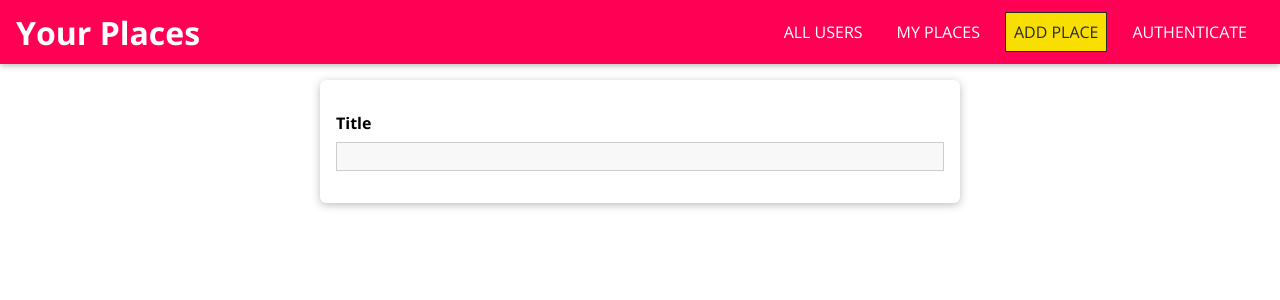
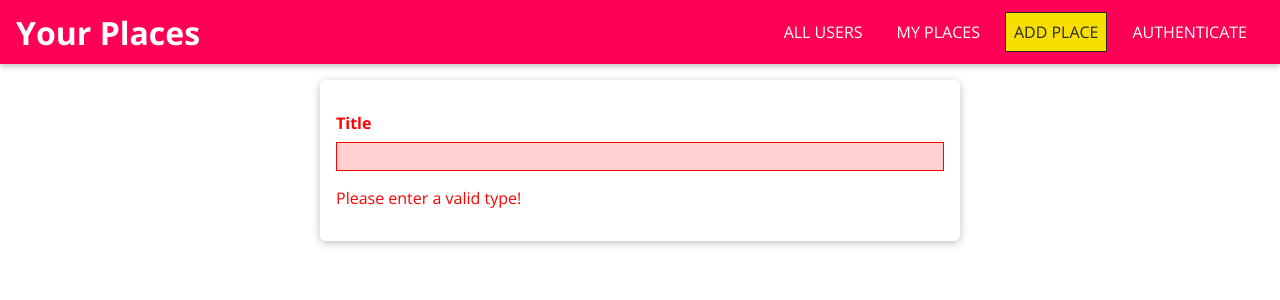
Before and after one commit to leeaanair/MERN-Stack, a React (Create React App) app: page /places/new in a window 1280 px wide. Shown: the top 300 px of the page. Built offline with nearby package versions, Linux system fonts and the light colour scheme.

Commit message:
added form validation

```diff
--- a/src/place/pages/NewPlace.js
+++ b/src/place/pages/NewPlace.js
@@ -6,7 +6,7 @@ import './NewPlace.css';
 const NewPlace = () => {
   return (
     <form className="place-form">
-      <Input element="input" type="text" label="Title" />
+      <Input element="input" type="text" label="Title" validators={[]} errorText="Please enter a valid type!"/>
     </form>
   );
 };
--- a/src/shared/components/FormElements/Input.js
+++ b/src/shared/components/FormElements/Input.js
@@ -1,19 +1,55 @@
-import React from 'react';
+import React, { useReducer } from 'react';
 
 import './Input.css';
+import { validate } from '../../util/validators';
+
+const inputReducer  = (state, action) => {
+
+  switch(action.type){
+    case "CHANGE":
+      return{
+        ...state,
+        value: action.val,
+        isValid: true
+      };
+
+    default:
+    return state;
+  }
+
+};
 
 const Input = props => {
+
+  const [inputState, dispatch] = useReducer(inputReducer, {value:'', isValid:false});
+
+  const changeHandler = event => {
+    dispatch({type: 'CHANGE', val: event.target.value});
+  };
+
   const element =
     props.element === 'input' ? (
-      <input id={props.id} type={props.type} placeholder={props.placeholder} />
+      <input id={props.id}
+       type={props.type}
+       placeholder={props.placeholder}
+       onChange={changeHandler}
+       value={inputState.value}
+       />
     ) : (
-      <textarea id={props.id} rows={props.rows || 3} />
+      <textarea id={props.id}
+      rows={props.rows || 3}
+      onChange={changeHandler}
+      value={inputState.value}
+      />
     );
 
   return (
-    <div className={`form-control`}>
+    <div className={`form-control ${!inputState.isValid &&
+      'form-control--invalid'}`}
+      >
       <label htmlFor={props.id}>{props.label}</label>
       {element}
+      {!inputState.isValid && <p>{props.errorText}</p>}
     </div>
   );
 };
--- /dev/null
+++ b/src/shared/util/validators.js
@@ -0,0 +1,46 @@
+const VALIDATOR_TYPE_REQUIRE = 'REQUIRE';
+const VALIDATOR_TYPE_MINLENGTH = 'MINLENGTH';
+const VALIDATOR_TYPE_MAXLENGTH = 'MAXLENGTH';
+const VALIDATOR_TYPE_MIN = 'MIN';
+const VALIDATOR_TYPE_MAX = 'MAX';
+const VALIDATOR_TYPE_EMAIL = 'EMAIL';
+const VALIDATOR_TYPE_FILE = 'FILE';
+
+export const VALIDATOR_REQUIRE = () => ({ type: VALIDATOR_TYPE_REQUIRE });
+export const VALIDATOR_FILE = () => ({ type: VALIDATOR_TYPE_FILE });
+export const VALIDATOR_MINLENGTH = val => ({
+  type: VALIDATOR_TYPE_MINLENGTH,
+  val: val
+});
+export const VALIDATOR_MAXLENGTH = val => ({
+  type: VALIDATOR_TYPE_MAXLENGTH,
+  val: val
+});
+export const VALIDATOR_MIN = val => ({ type: VALIDATOR_TYPE_MIN, val: val });
+export const VALIDATOR_MAX = val => ({ type: VALIDATOR_TYPE_MAX, val: val });
+export const VALIDATOR_EMAIL = () => ({ type: VALIDATOR_TYPE_EMAIL });
+
+export const validate = (value, validators) => {
+  let isValid = true;
+  for (const validator of validators) {
+    if (validator.type === VALIDATOR_TYPE_REQUIRE) {
+      isValid = isValid && value.trim().length > 0;
+    }
+    if (validator.type === VALIDATOR_TYPE_MINLENGTH) {
+      isValid = isValid && value.trim().length >= validator.val;
+    }
+    if (validator.type === VALIDATOR_TYPE_MAXLENGTH) {
+      isValid = isValid && value.trim().length <= validator.val;
+    }
+    if (validator.type === VALIDATOR_TYPE_MIN) {
+      isValid = isValid && +value >= validator.val;
+    }
+    if (validator.type === VALIDATOR_TYPE_MAX) {
+      isValid = isValid && +value <= validator.val;
+    }
+    if (validator.type === VALIDATOR_TYPE_EMAIL) {
+      isValid = isValid && /^\S+@\S+\.\S+$/.test(value);
+    }
+  }
+  return isValid;
+};
```
